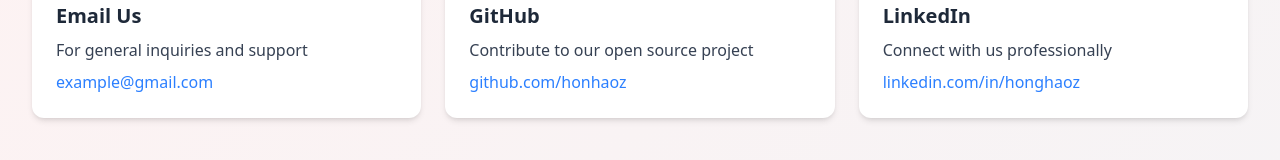
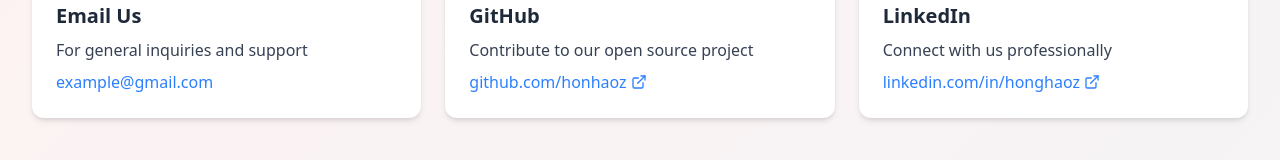
Before and after one commit to honhaoz/ai-job-analyser, a Next.js app in the folder apps/consumer-app/: page /contact in a window 1280 px wide. Shown: the part 378-538 px from the top of the page. Built offline with nearby package versions, Linux system fonts and the light colour scheme.

Commit message:
style: add external link icon to contact methods

```diff
--- a/apps/consumer-app/app/contact/contact-info.tsx
+++ b/apps/consumer-app/app/contact/contact-info.tsx
@@ -1,6 +1,6 @@
 "use client";
 import type React from "react";
-import { Mail, Github, Linkedin, AtSign, Dot } from "lucide-react";
+import { Mail, Github, Linkedin, ExternalLink } from "lucide-react";
 
 const ContactInfo = () => {
   const handleEmailClick = (e: React.MouseEvent<HTMLAnchorElement>) => {
@@ -52,7 +52,7 @@ const ContactInfo = () => {
             <a
               href={contact.href}
               onClick={contact.isEmail ? handleEmailClick : undefined}
-              className="text-blue-500 hover:text-blue-700 transition-colors cursor-pointer"
+              className="text-blue-500 hover:text-blue-700 transition-colors cursor-pointer inline-flex items-center gap-1"
               target={contact.isEmail ? undefined : "_blank"}
               rel={contact.isEmail ? undefined : "noopener noreferrer"}
               aria-label={
@@ -62,6 +62,9 @@ const ContactInfo = () => {
               }
             >
               {contact.detail}
+              {!contact.isEmail && (
+                <ExternalLink className="w-4 h-4" aria-hidden="true" />
+              )}
             </a>
           )}
         </div>
```
